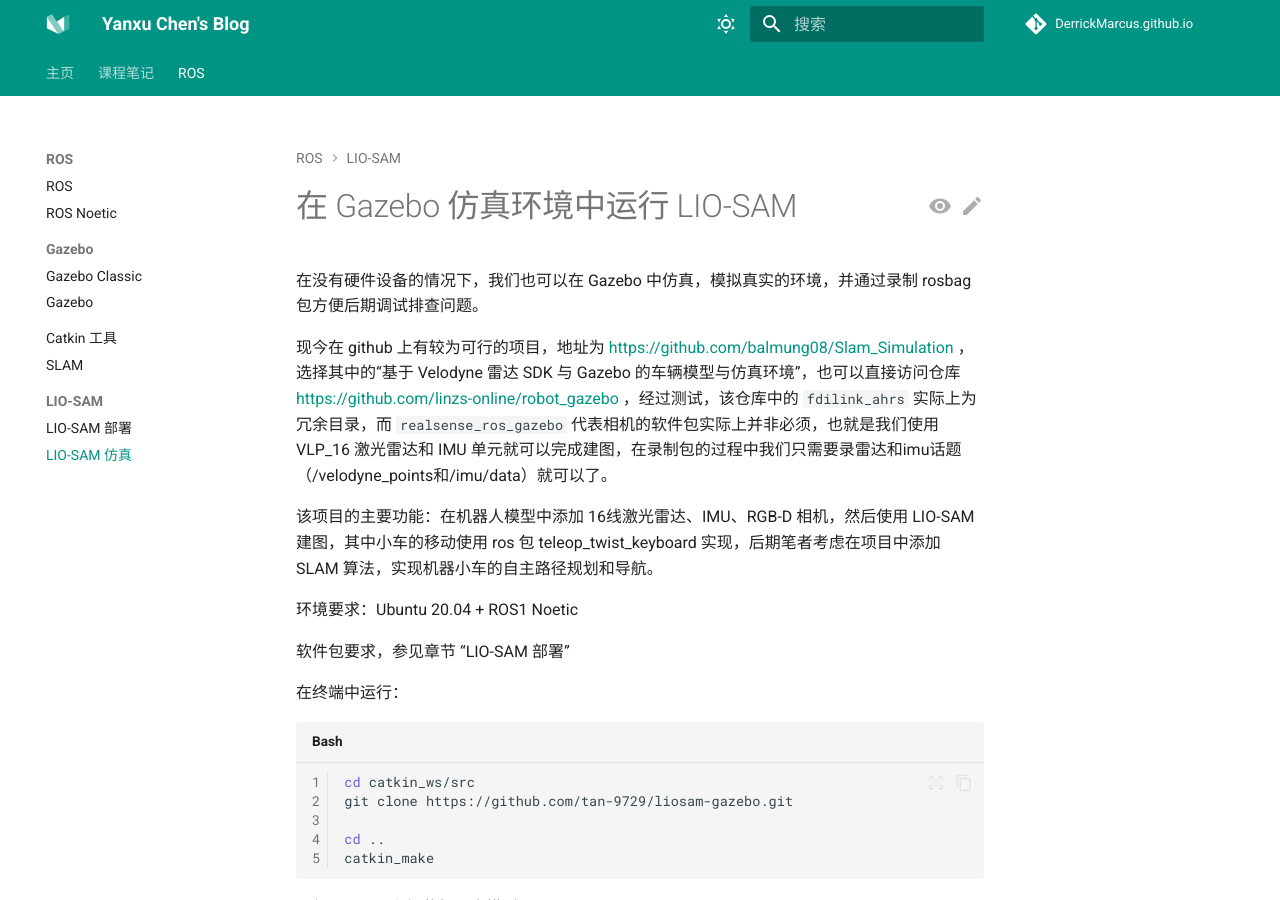
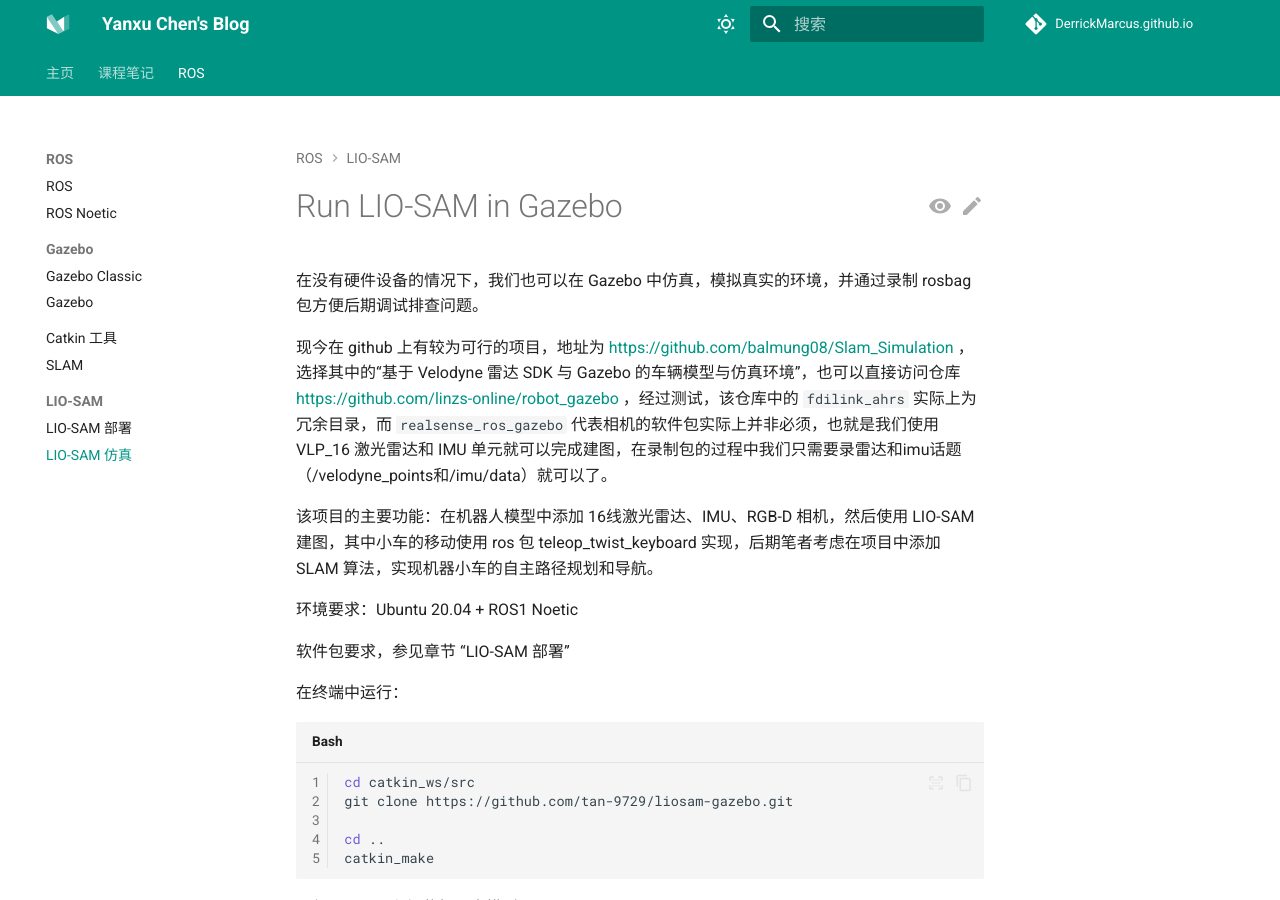
Before and after one commit to DerrickMarcus/DerrickMarcus.github.io, an MkDocs documentation site: the page built from docs/ros/liosam/liosam_gazebo.md, in a window 1280 px wide and 900 px high. Built offline with MkDocs 1.6.1 and Material for MkDocs 9.7.7, drawn with Linux system fonts in a browser that asks for light colours; comment, search, counter and statistics services are not loaded.

Commit message:
fix: :bug: add katex

```diff
--- a/docs/ros/liosam/liosam_gazebo.md
+++ b/docs/ros/liosam/liosam_gazebo.md
@@ -1,4 +1,4 @@
-# 在 Gazebo 仿真环境中运行 LIO-SAM
+# Run LIO-SAM in Gazebo
 
 在没有硬件设备的情况下，我们也可以在 Gazebo 中仿真，模拟真实的环境，并通过录制 rosbag 包方便后期调试排查问题。
 
--- a/mkdocs.yml
+++ b/mkdocs.yml
@@ -175,7 +175,7 @@
       clickable_checkbox: true
 
 extra_javascript:
-  # - javascripts/katex.js
+  - javascripts/katex.js
   # - https://unpkg.com/katex@0/dist/katex.min.js
   # - https://unpkg.com/katex@0/dist/contrib/auto-render.min.js
   # - https://unpkg.com/katex@0/dist/contrib/mhchem.min.js
@@ -184,9 +184,9 @@
   # - https://cdnjs.cloudflare.com/ajax/libs/KaTeX/0.16.9/contrib/auto-render.min.js
   # - https://cdnjs.cloudflare.com/ajax/libs/KaTeX/0.16.9/contrib/mhchem.min.js
 
-  # - https://cdn.jsdelivr.net/npm/katex@0.16.9/dist/katex.min.js
-  # - https://cdn.jsdelivr.net/npm/katex@0.16.9/dist/contrib/auto-render.min.js
-  # - https://cdn.jsdelivr.net/npm/katex@0.16.9/dist/contrib/mhchem.min.js
+  - https://cdn.jsdelivr.net/npm/katex@0.16.9/dist/katex.min.js
+  - https://cdn.jsdelivr.net/npm/katex@0.16.9/dist/contrib/auto-render.min.js
+  - https://cdn.jsdelivr.net/npm/katex@0.16.9/dist/contrib/mhchem.min.js
 
   - javascripts/mathjax.js
   # - https://unpkg.com/mathjax@3/es5/tex-mml-chtml.js
@@ -205,7 +205,7 @@
 extra_css:
   # - https://unpkg.com/katex@0/dist/katex.min.css
   # - https://cdnjs.cloudflare.com/ajax/libs/KaTeX/0.16.9/katex.min.css
-  # - https://cdn.jsdelivr.net/npm/katex@0.16.9/dist/katex.min.css
+  - https://cdn.jsdelivr.net/npm/katex@0.16.9/dist/katex.min.css
 
 # Page tree
 nav:
```
Also changed, not shown: docs/ros/gazebo/gazebo.md (+3 -0 lines), docs/ros/gazebo/gazebo11.md (+3 -0 lines), docs/ros/liosam/liosam.md (+2 -1 lines), docs/ros/ros1/noetic.md (+1 -2 lines).
